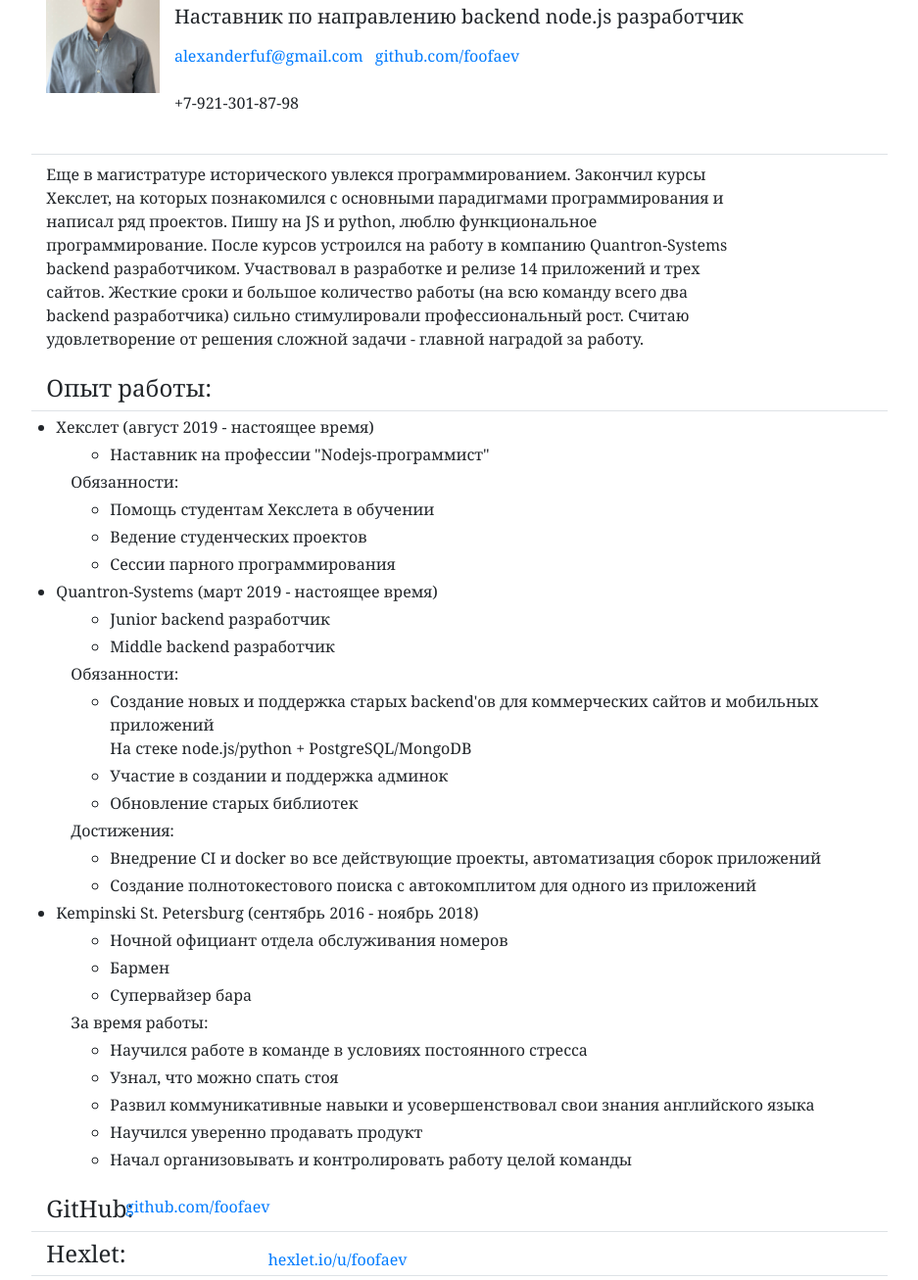
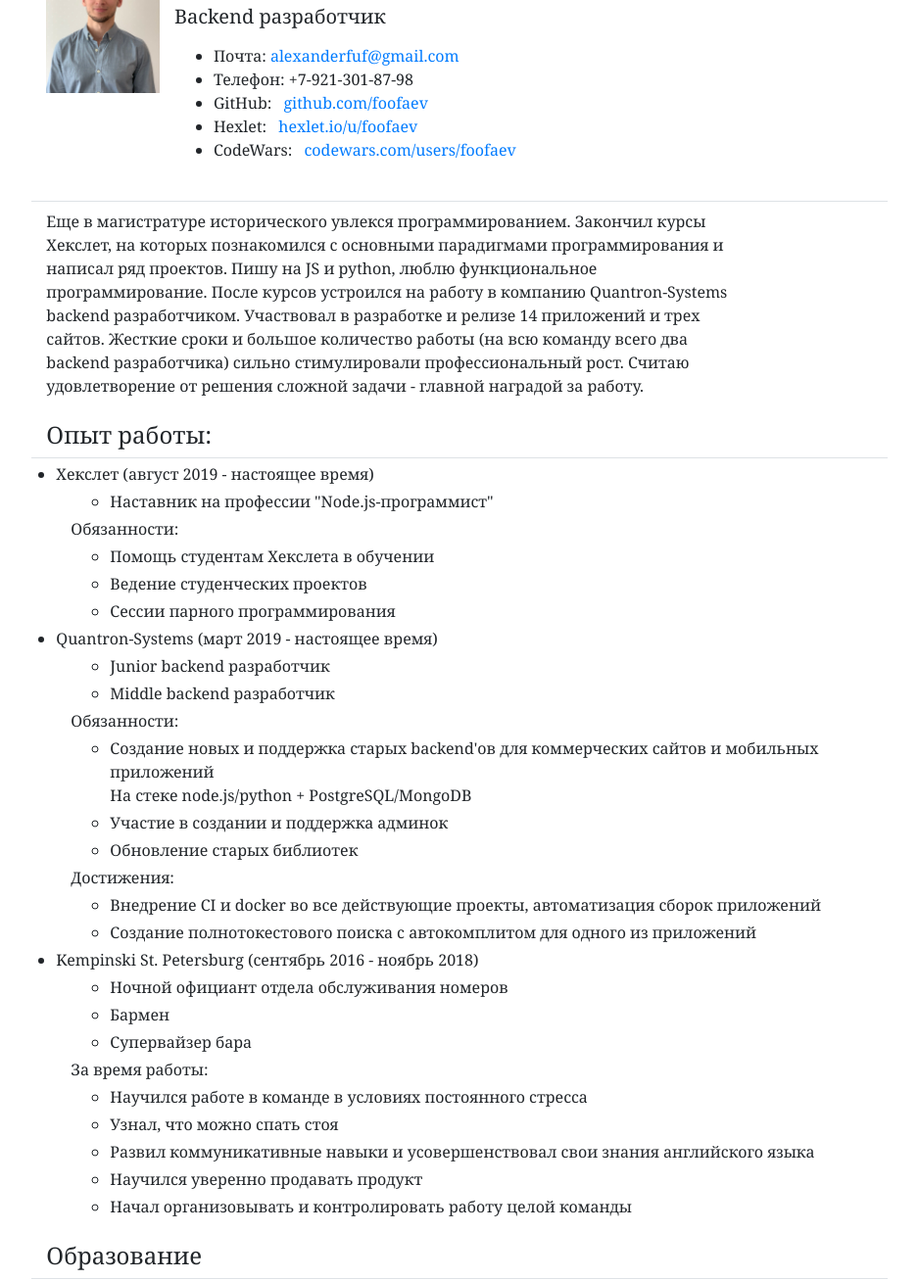
Before and after one commit to foofaev/foofaev.github.com, a plain HTML site: page index.html in a window 1280 px wide. Shown: the part 67-1374 px from the top of the page at 98% size, without its empty margins (171-1108 px from the left). Drawn offline with nearby package versions, Linux system fonts and the light colour scheme.

Commit message:
cosmetics

```diff
--- a/index.html
+++ b/index.html
@@ -26,16 +26,18 @@
               <h1 class="h1">Александр Фуфаев</h1>
             </div>
             <div class="row my-2">
-              <h3 class="h5">Наставник по направлению backend node.js разработчик</h3>
+              <h3 class="h5">Backend разработчик</h3>
             </div>
             <div class="row my-2">
               <p>
-                <a href="mailto:alexanderfuf@gmail.com">alexanderfuf@gmail.com</a>
-                <a class="ml-2" href="https://github.com/foofaev/">github.com/foofaev</a>
+                <ul>
+                  <li>Почта:&nbsp;<a href="mailto:alexanderfuf@gmail.com">alexanderfuf@gmail.com</a></li>
+                  <li>Телефон:&nbsp;+7-921-301-87-98
+                  <li>GitHub:&nbsp;<a class="ml-2" href="https://github.com/foofaev/">github.com/foofaev</a></li>
+                  <li>Hexlet:&nbsp;<a class="ml-2" href="https://ru.hexlet.io/u/foofaev">hexlet.io/u/foofaev</a></li>
+                  <li>CodeWars:&nbsp;<a class="ml-2" href="https://www.codewars.com/users/foofaev">codewars.com/users/foofaev</a></li>
+                </ul>
               </p>
-            </div>
-            <div class="row my-2">
-              <p>+7-921-301-87-98</p>
             </div>
           </div>
         </div>
@@ -55,7 +57,7 @@
                 Хекслет (август 2019 - настоящее время)
                 <div class="col-sm">
                   <ul>
-                    <li class="my-1">Наставник на профессии "Nodejs-программист"</li>
+                    <li class="my-1">Наставник на профессии "Node.js-программист"</li>
                   </ul>
                 </div>
                 <div class="col-sm">
@@ -114,30 +116,6 @@
             </div>
           </ul>
         </div>
-        <div class="row mt-2 border-bottom">
-          <div class="col-sm col-lg-1 mt-2">
-            <h4 class="h4">GitHub: </h4>
-          </div>
-          <div class="col-sm col-lg-1 mt-2">
-            <a class="ml-2" href="https://github.com/foofaev/">github.com/foofaev</a>
-          </div>
-        </div>
-        <div class="row mt-2 border-bottom">
-          <div class="col-sm col-lg-3">
-            <h4 class="h4">Hexlet: </h4>
-          </div>
-          <div class="col-sm col-lg-3 mt-2">
-            <a class="ml-2" href="https://ru.hexlet.io/u/foofaev">hexlet.io/u/foofaev</a>
-          </div>
-        </div>
-        <div class="row mt-2 border-bottom">
-          <div class="col-sm col-lg-1">
-            <h4 class="h4">CodeWars: </h4>
-          </div>
-          <div class="col-sm col-lg-3 mt-2">
-            <a class="ml-2" href="https://www.codewars.com/users/foofaev">codewars.com/users/foofaev</a>
-          </div>
-        </div>
         <h4 class="h4 mt-3">Образование</h4>
         <div class="row border-top my-2">
           <ul>
@@ -147,7 +125,7 @@
                   <li class="my-1">
                     Hexlet.io ноябрь 2018 - март 2019
                     <br/>
-                    Профессия<a class="my-1 ml-1" href="https://ru.hexlet.io/professions/backend">backend JS-программист(node.js)</a>
+                    Профессия<a class="my-1 ml-1" href="https://ru.hexlet.io/professions/backend">backend JS-программист (node.js)</a>
                   </li>
                 </ul>
               </li>
```
